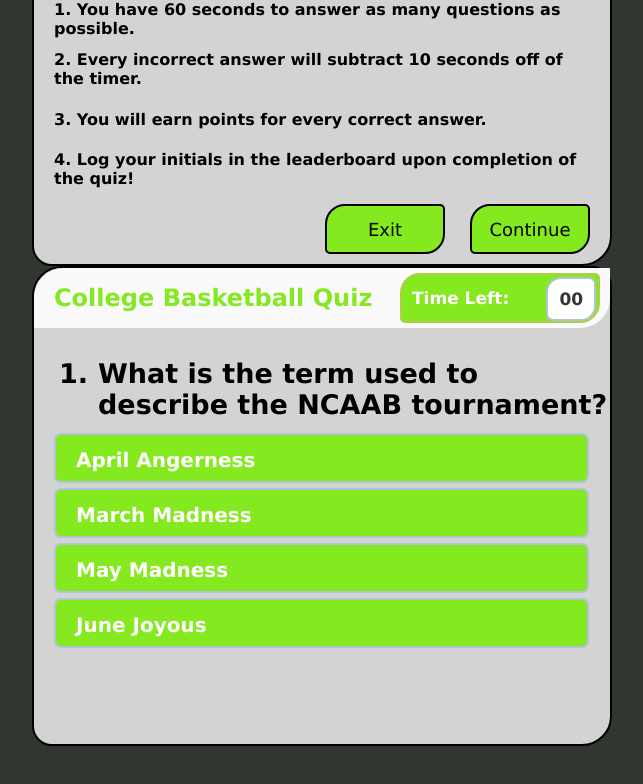
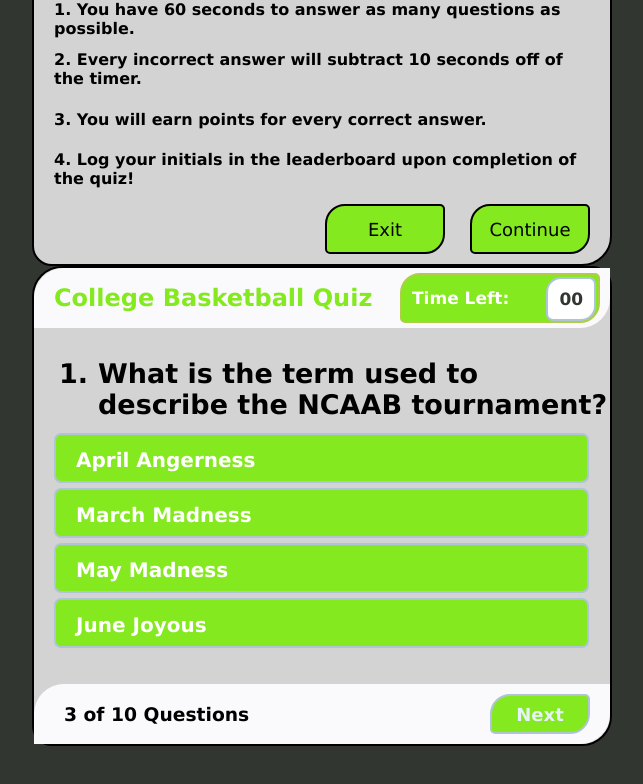
Before and after one commit to domconf/Code_Quiz, a plain HTML site: page index.html in a window 1280 px wide. Shown: the part 98-882 px from the top of the page, without its empty margins (318-961 px from the left). Drawn offline with Linux system fonts and the light colour scheme.

Commit message:
Added answers section and styled

```diff
--- a/index.html
+++ b/index.html
@@ -44,6 +44,11 @@
                 <h4 class="choice_que" id="option4">June Joyous</h4>
             </div>
 
+            <div id="answersSection">
+                <h3 id="total_correct">3 of 10 Questions</h3>
+                <h3 id="next_question">Next</h3>
+            </div>
+
 
         </div>
     </div>
```
